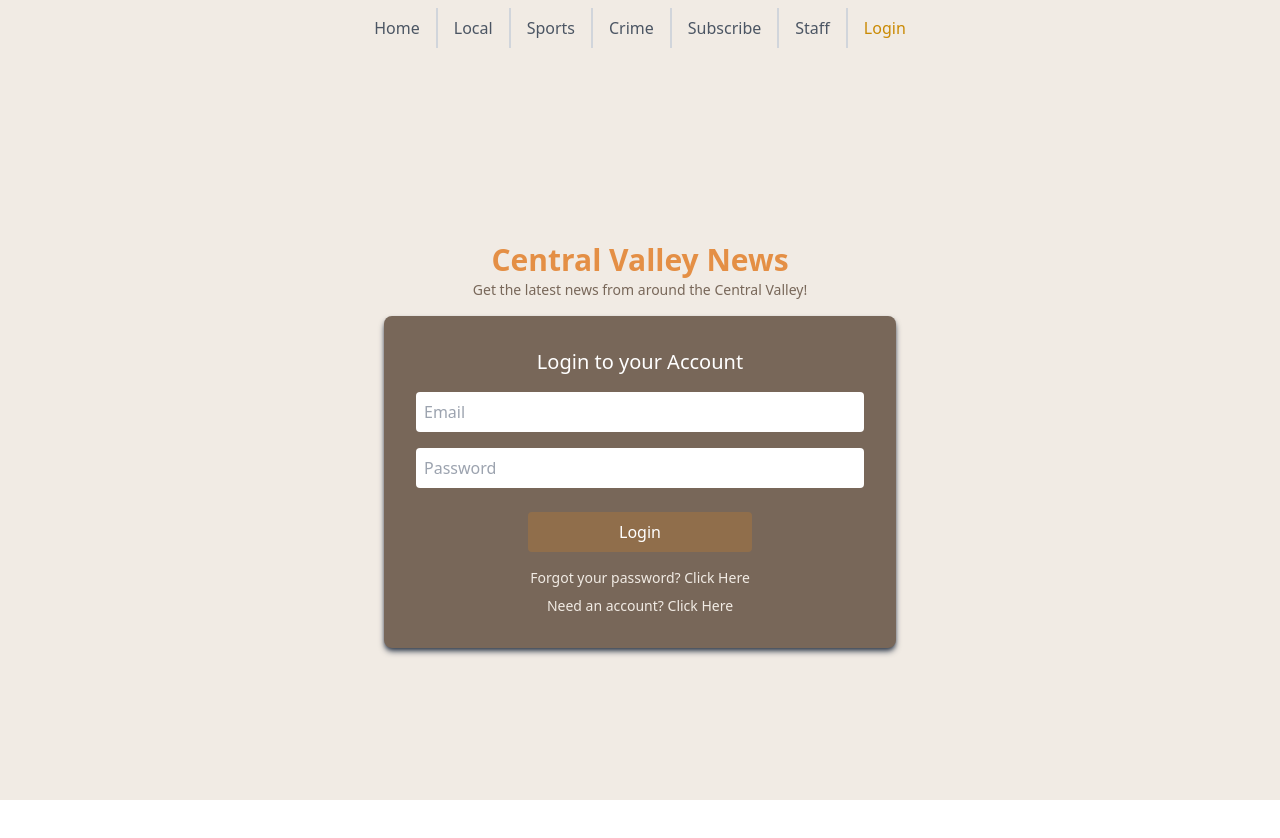
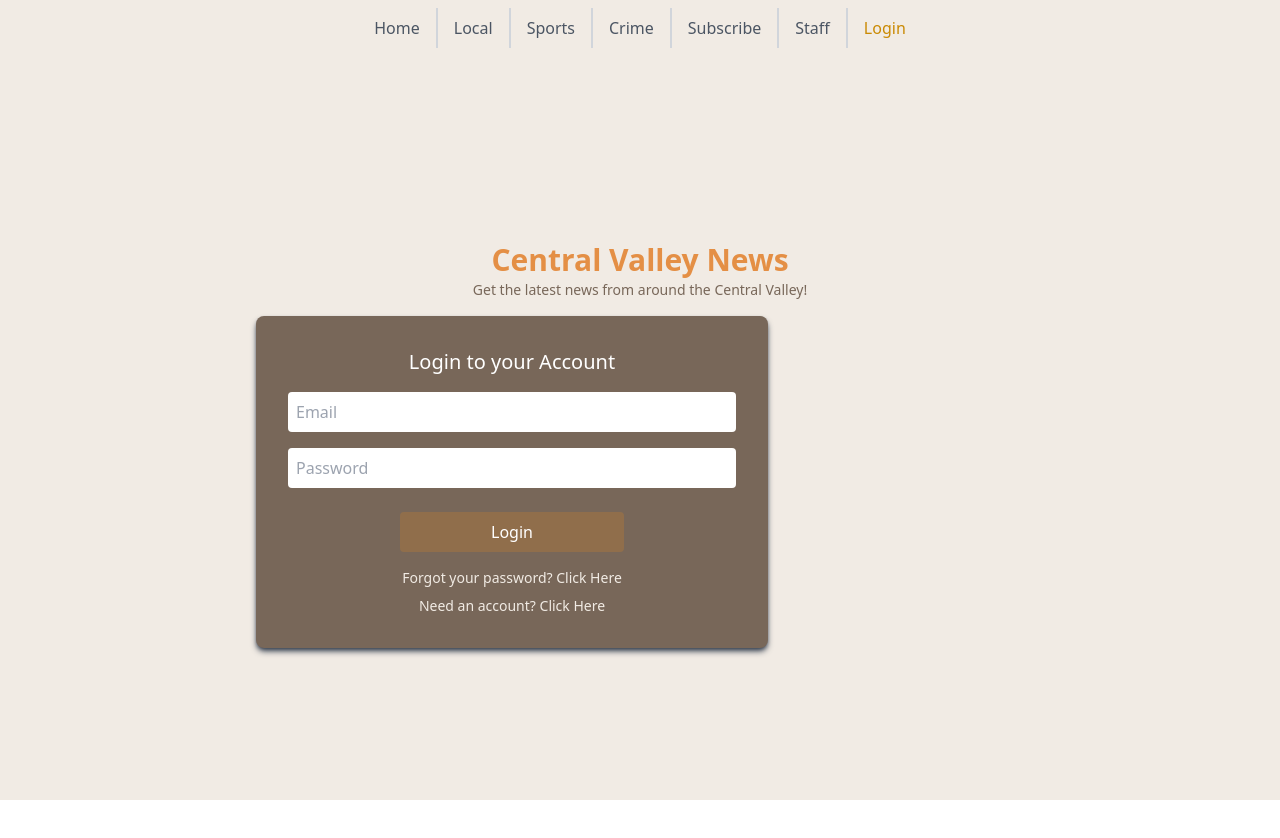
Before and after one commit to Algorithm-Allies/valleyNews, a React (Vite) app in the folder client/: page /auth/login in a window 1280 px wide. Shown: the top 838 px of the page. Built offline with nearby package versions, Linux system fonts and the light colour scheme.

Commit message:
changing the max width

```diff
--- a/client/src/components/Auth/AuthLayout.jsx
+++ b/client/src/components/Auth/AuthLayout.jsx
@@ -4,7 +4,7 @@ function AuthLayout() {
   return (
     <div className="h-screen bg-brown-100">
       <NavBar />
-      <div className="h-full flex flex-col justify-center max-w-lg w-full mx-auto">
+      <div className="h-full flex flex-col justify-center max-w-3xl w-full mx-auto">
         <div className="space-y-2 text-center mb-4">
           <h1 className="text-3xl leading-6 font-bold text-custom-orange">
             Central Valley News
```
